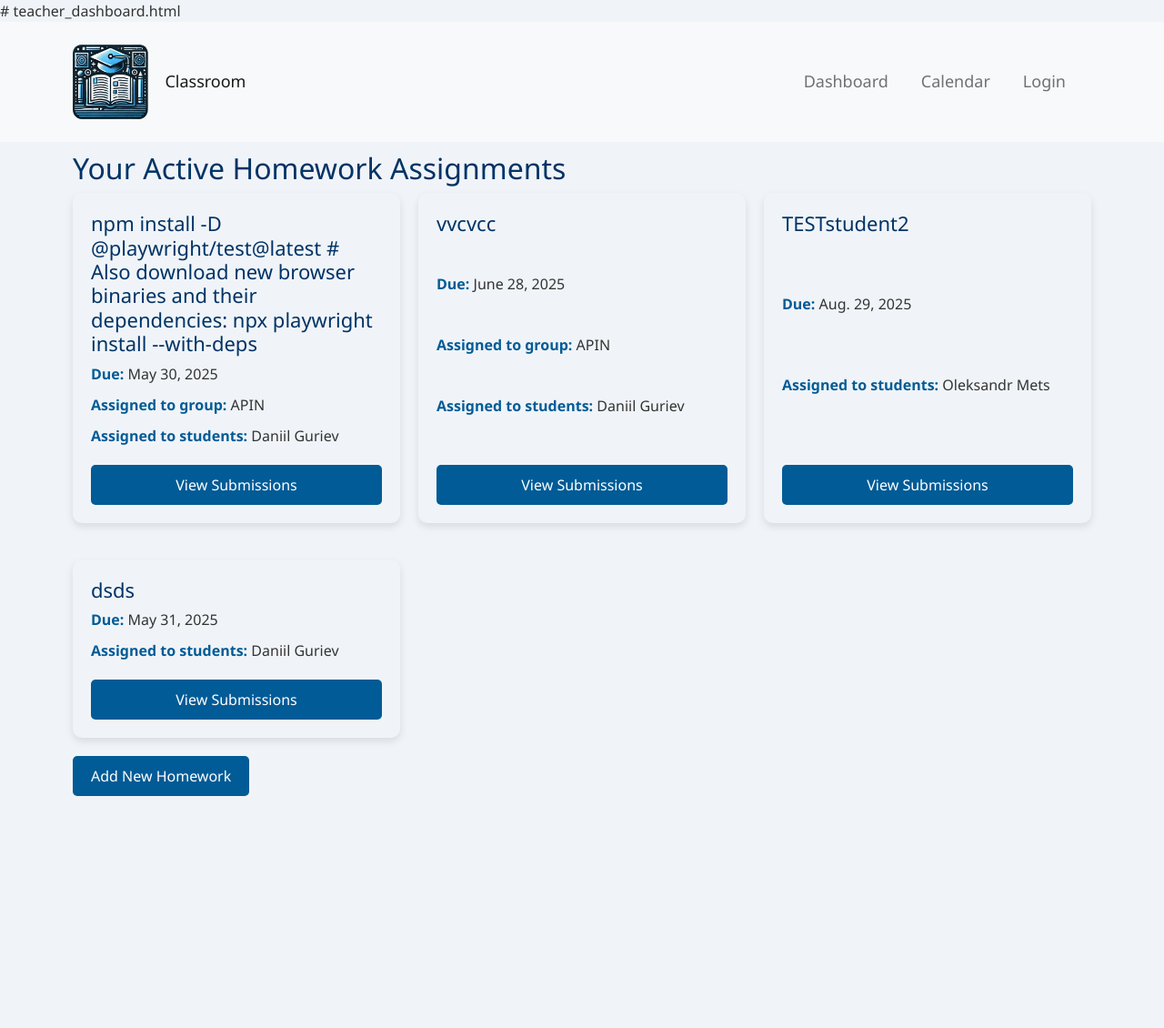
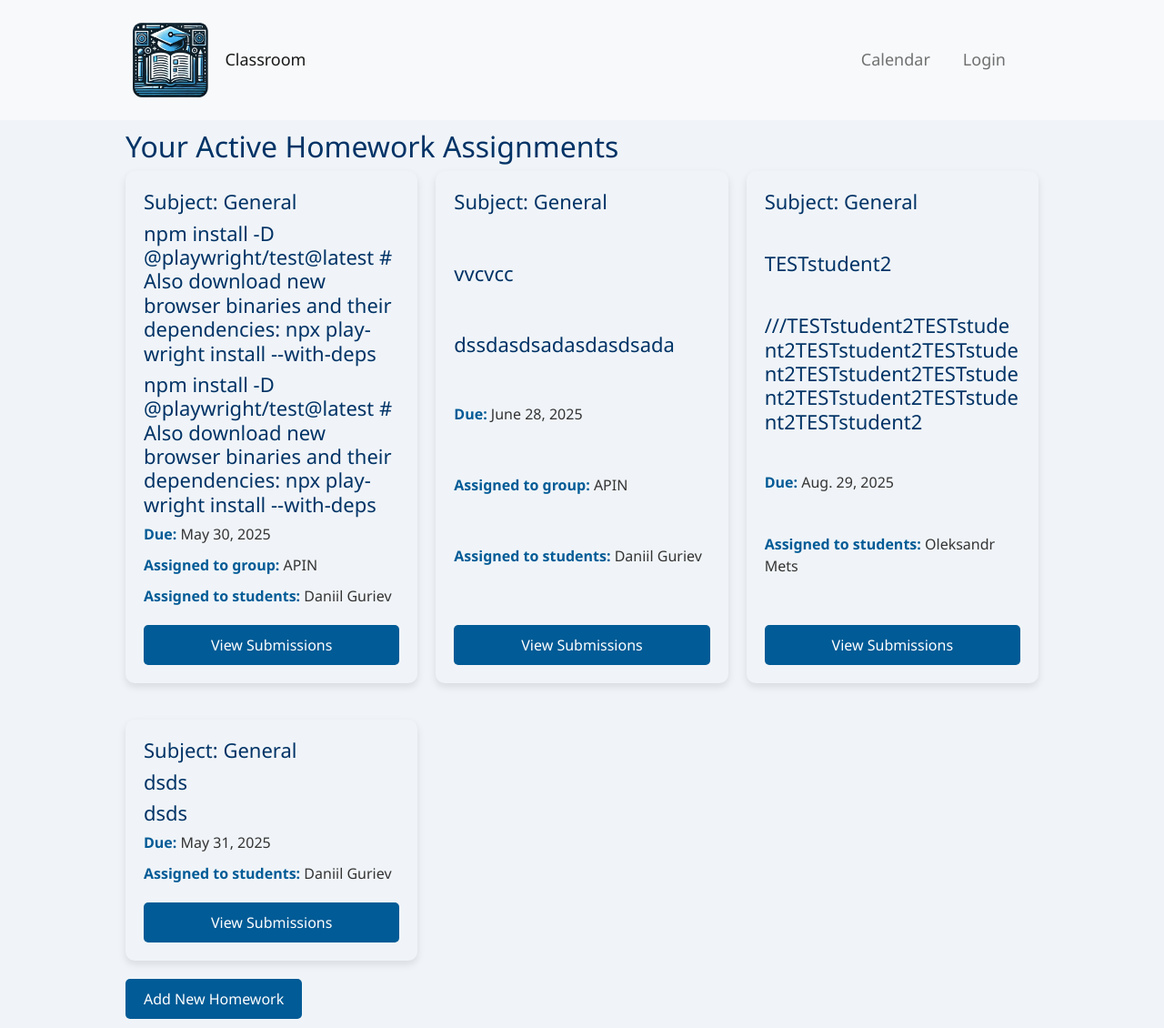
Before and after one commit to 00DRUG/Classroom_Project, a Django app: template templates/teacher_dashboard.html in a window 1280 px wide. Shown: the whole page at 91% size. Before the commit the page ends 875 px from the top, so only its background shows below. Run offline with Django 4.2, Linux system fonts and the light colour scheme; the template is opened without the code that fills it: values that come from a table or form of the project are taken from there, others are empty; data comes from the database, SQL or seed files in the repository; both versions use the stored data as it was after the commit; tables that the repository leaves empty hold one stand-in row (values such as "Sample post").

Commit message:
Style - positioning fixed, adding functions for subject homework editing, different statuses

```diff
--- a/polls/forms.py
+++ b/polls/forms.py
@@ -17,7 +17,7 @@ class HomeworkForm(forms.ModelForm):
 
     class Meta:
         model = Homework
-        fields = ['title', 'description', 'assigned_date', 'due_date', 'file', 'students', 'group']
+        fields = ['subject', 'title', 'description', 'assigned_date', 'due_date', 'file', 'students', 'group']
 
 
 class SubmissionForm(forms.ModelForm):
--- a/polls/models.py
+++ b/polls/models.py
@@ -25,8 +25,19 @@ class CustomUser(AbstractUser):
     def __str__(self):
         return self.username
 
+class Subject(models.Model):
+    name = models.CharField(max_length=100)
 
+    def __str__(self):
+        return self.name
+def get_default_subject():
+    return Subject.objects.get_or_create(name="General")[0].id
 class Homework(models.Model):
+
+
+
+    subject = models.ForeignKey(Subject, on_delete=models.CASCADE, default=get_default_subject)
+
     title = models.CharField(max_length=200)
     description = models.TextField()
     assigned_date = models.DateField(default=timezone.now)
--- a/static/styles/base/global.css
+++ b/static/styles/base/global.css
@@ -13,6 +13,7 @@ h1, h2, h3, h4, h5, h6 {
 
 .container {
     padding: 10px;
+    max-width: 80%;
 }
 
 .navbar-logo {
--- a/static/styles/dashboard.css
+++ b/static/styles/dashboard.css
@@ -1,4 +1,12 @@
 
+.assignment-list {
+    display: grid;
+    grid-template-columns: repeat(auto-fit, minmax(300px, 1fr));
+    grid-gap: 20px;
+    justify-items: start;
+    max-width: 1200px;
+
+}
 .assignment-block {
     background-color: #f0f4f8;
     padding: 20px;
@@ -8,16 +16,28 @@
     display: flex;
     flex-direction: column;
     justify-content: space-between;
+    box-sizing: border-box;
+    word-wrap: break-word;
+    overflow-wrap: break-word;
+    hyphens: auto;
+    width: 100%;
+    box-sizing: border-box;
 }
 
 .assignment-block h3 {
     font-size: 22px;
     color: #003366;
+    overflow-wrap: break-word;
+    white-space: normal;
+    word-break: break-word;
+
 }
 
 .assignment-block p {
     color: #333;
     margin-bottom: 10px;
+    word-break: break-word;
+    white-space: normal;
 }
 
 .assignment-block strong {
@@ -34,13 +54,8 @@
 }
 
 
-.assignment-list {
-    display: grid;
-    grid-template-columns: 1fr;
-    grid-gap: 20px;
-}
 
-@media (min-width: 768px) {
+/*@media (min-width: 768px) {
     .assignment-list {
         grid-template-columns: repeat(2, 1fr);
     }
@@ -51,7 +66,7 @@
         grid-template-columns: repeat(3, 1fr);
     }
 }
-
+*/
 
 .assignment-block .btn {
     background-color: #005b96;
--- a/templates/add_homework.html
+++ b/templates/add_homework.html
@@ -5,6 +5,7 @@
     <h1>Add Homework</h1>
     <form method="post" enctype="multipart/form-data">
         {% csrf_token %}
+        {{ form.subject.label_tag }} {{ form.subject }} <br>
         {{ form.title.label_tag }} {{ form.title }} <br>
         {{ form.description.label_tag }} {{ form.description }} <br>
         {{ form.assigned_date.label_tag }} {{ form.assigned_date }} <br>
--- a/templates/base.html
+++ b/templates/base.html
@@ -27,16 +27,23 @@
             <span class="ms-2">Classroom</span>
         </a>
 
-            <button class="navbar-toggler" type="button" data-bs-toggle="collapse" data-bs-target="#navbarNav" aria-controls="navbarNav" aria-expanded="false" aria-label="Toggle navigation">
+        <button class="navbar-toggler" type="button" data-bs-toggle="collapse" data-bs-target="#navbarNav"
+                aria-controls="navbarNav" aria-expanded="false" aria-label="Toggle navigation">
             <span class="navbar-toggler-icon"></span>
         </button>
 
         <div class="collapse navbar-collapse" id="navbarNav">
             <ul class="navbar-nav ms-auto">
 
+                {% if user.is_authenticated %}
                     <li class="nav-item">
+                        {% if user.role == 'student' %}
                             <a class="nav-link" href="{% url 'student_dashboard' %}">Dashboard</a>
+                        {% elif user.role == 'teacher' %}
+                            <a class="nav-link" href="{% url 'teacher_dashboard' %}">Dashboard</a>
+                        {% endif %}
                     </li>
+                {% endif %}
                 <li class="nav-item">
                     <a class="nav-link" href="{% url 'homework_calendar' %}">Calendar</a>
                 </li>
@@ -61,10 +68,8 @@
 
 <div class="container">
     {% block content %}
-
     {% endblock %}
 </div>
-
 <script src="https://cdn.jsdelivr.net/npm/bootstrap@5.1.3/dist/js/bootstrap.bundle.min.js"></script>
 </body>
 </html>
--- a/templates/teacher_dashboard.html
+++ b/templates/teacher_dashboard.html
@@ -1,4 +1,3 @@
-# teacher_dashboard.html
 {% extends 'base.html' %}
 
 {% block content %}
@@ -7,7 +6,9 @@
 <div class="assignment-list">
     {% for homework in homeworks %}
     <div class="assignment-block">
+        <h3>Subject: {{ homework.subject }}</h3>
         <h3>{{ homework.title }}</h3>
+        <h3>{{ homework.description|truncatewords:20 }}</h3>
         <p><strong>Due:</strong> {{ homework.due_date }}</p>
         {% if homework.group %}
             <p><strong>Assigned to group:</strong> {{ homework.group.name }}</p>
```
Also changed, not shown: polls/views.py (+16 -4 lines), static/styles/view_submissions.css (+21 -9 lines), templates/student_dashboard.html (+28 -4 lines), db.sqlite3. Lines whose indentation alone changed are shown as unchanged.
